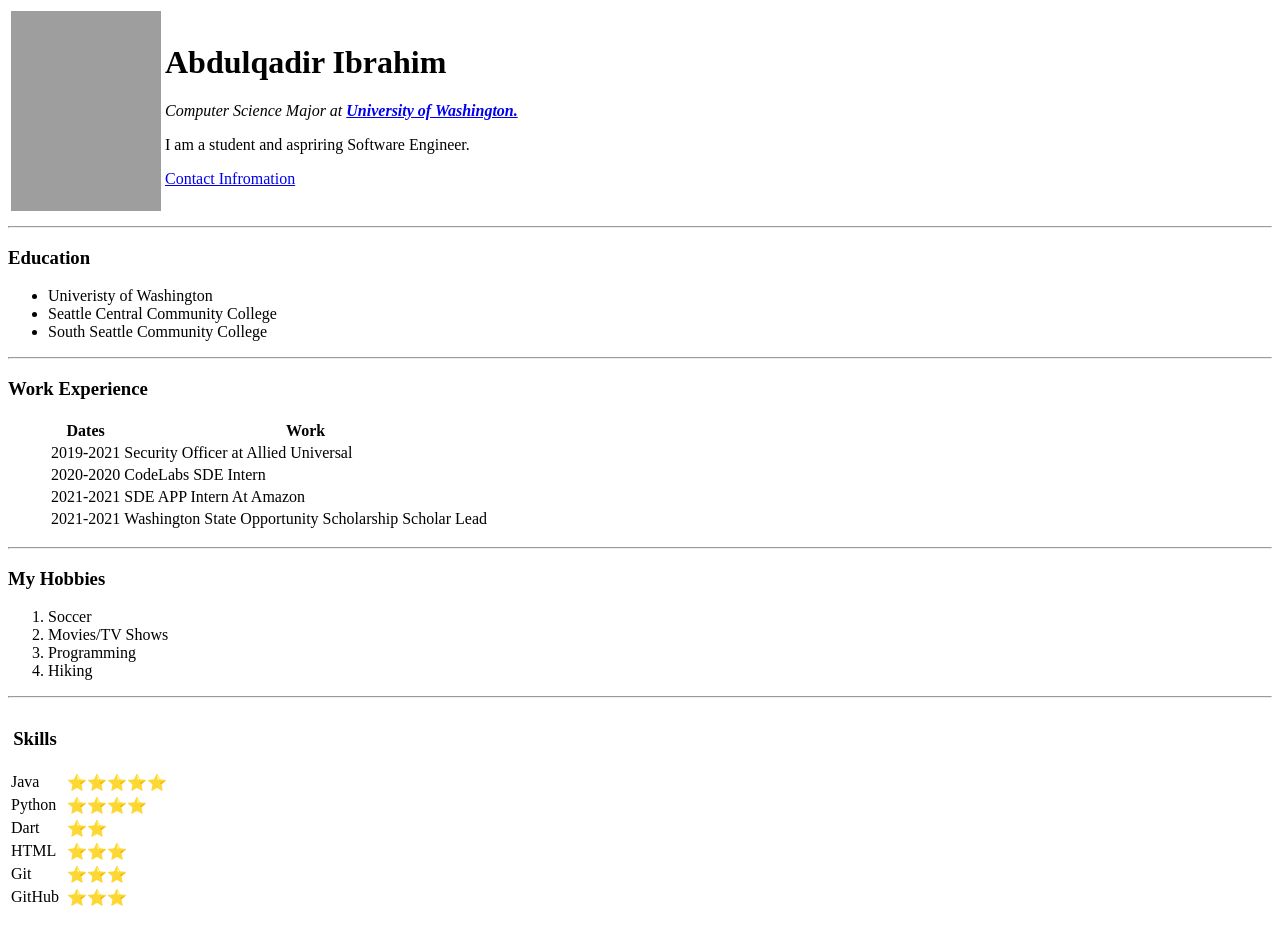
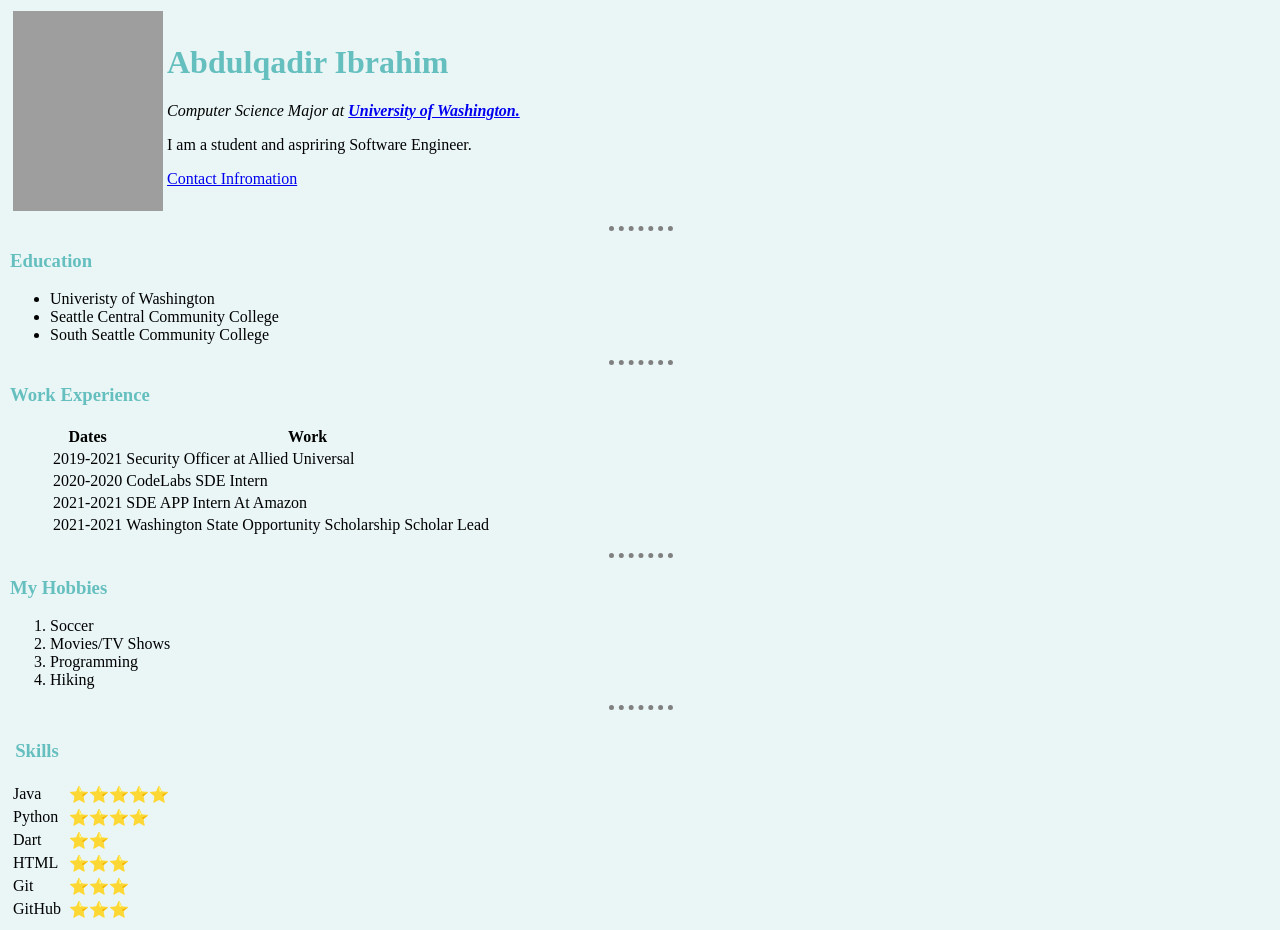
Before and after one commit to Abdulqdir/CV, a plain HTML site: page index.html in a window 1280 px wide. Drawn offline with Linux system fonts and the light colour scheme; grey boxes are pictures that could not be loaded.

Commit message:
added css style

```diff
--- /dev/null
+++ b/css/styles.css
@@ -0,0 +1,17 @@
+body {
+    background-color: #EAF6F6;
+    margin-left: 10px;
+}
+
+hr {
+    border-style: dotted none none;
+    width: 5%;
+    border-color: grey;
+    border-width: 5px;
+}
+h1{
+    color: #66BFBF;
+}
+h3{
+    color: #66BFBF;
+}
--- a/index.html
+++ b/index.html
@@ -5,9 +5,9 @@
         <title>
             Abdulqadir's Personal Site
         </title>
-
+        <link rel="stylesheet" href="./css/styles.css">
     </head>
-    <body>
+    <body >
         <table>
             <tr>
                 <td> <!--upload a picture into my personal website-->
```
Also changed, not shown: contact.html (+2 -1 lines).
